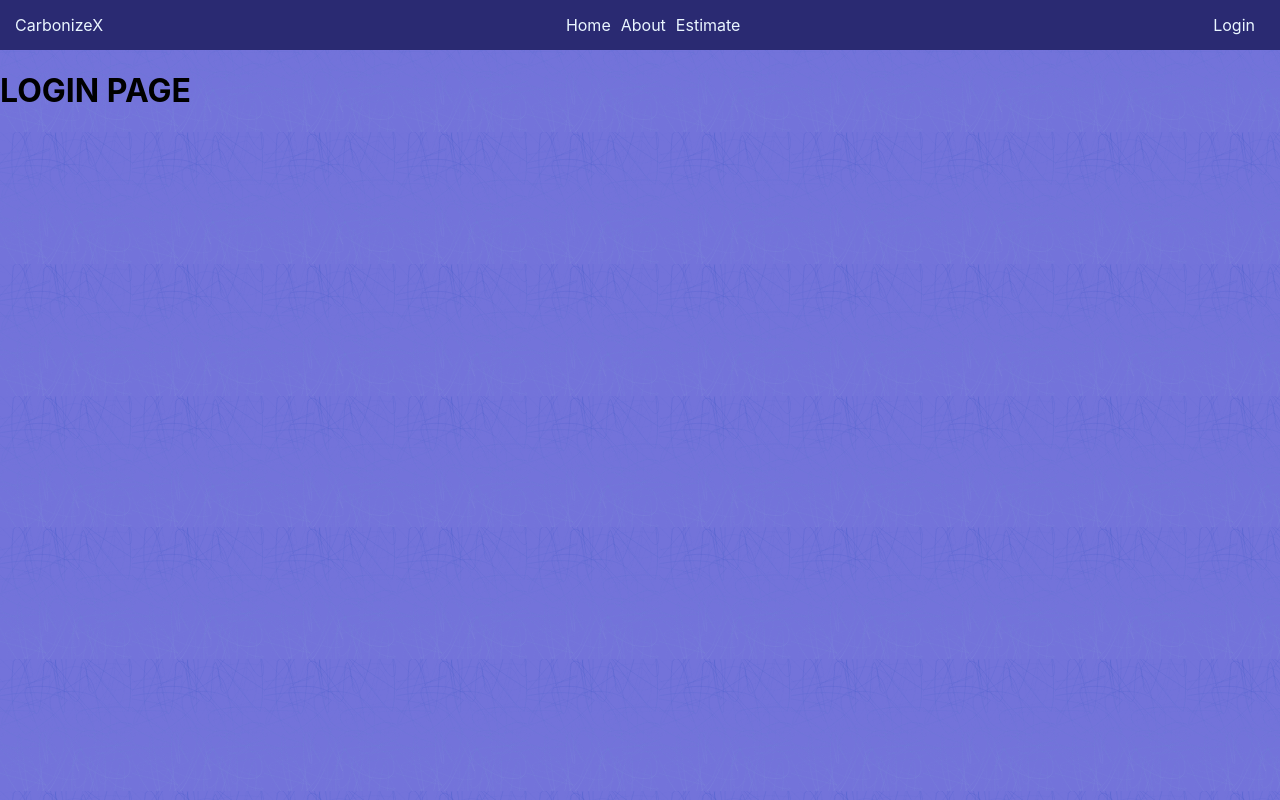
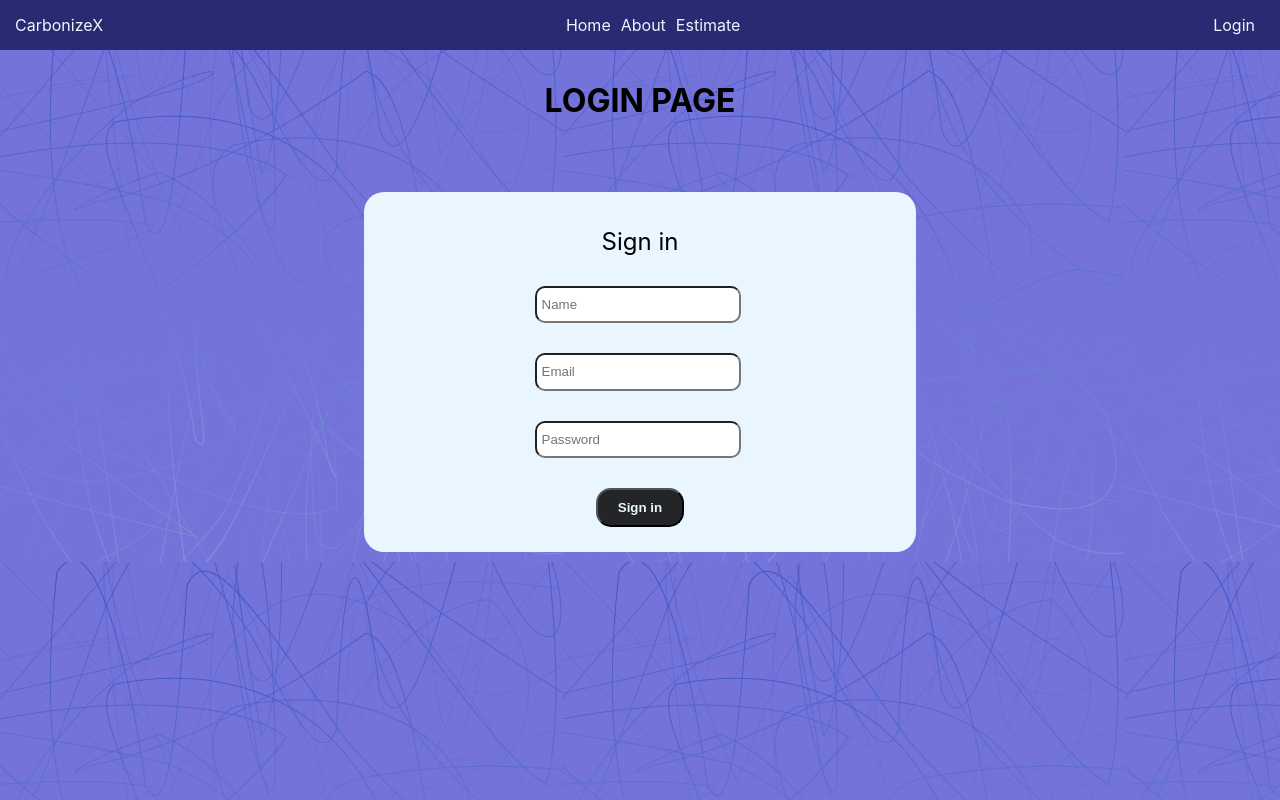
Before and after one commit to AbdiazizAbdullahi/CarbonizeX, a React (Create React App) app: page /login in a window 1280 px wide. Built offline with nearby package versions, Linux system fonts and the light colour scheme.

Commit message:
styling login page

```diff
--- a/src/component/CSS/App.css
+++ b/src/component/CSS/App.css
@@ -11,12 +11,16 @@
   flex-direction: column;
   align-items: center; /* added this line to center the child elements within the wrapper */
   text-align: center;
-  height: 30vh;
+  height: 32vh;
   width: 40vw;
   margin-top: 50px;
   border-radius: 20px;
   background-color: #EAF6FF;
   padding: 20px; /* added this line to add some padding around the wrapper */
+}
+
+.height{
+  height: 40vh;
 }
 
 .header{
@@ -39,7 +43,7 @@
 .form-input{
   width: 15vw;
   height: 25px;
-  border-radius: 15px;
+  border-radius: 10px;
   margin: 5px;
   padding: 5px; /* added this line to add some padding inside the input field */
   margin-right: 10px; /* added this line to add some space between the input and the button */
@@ -53,6 +57,11 @@
   padding: 10px 20px; /* added this line to add some padding around the button */
   font-weight: bold; /* added this line to make the button text bold */
   cursor: pointer; /* added this line to change the cursor to pointer when hovering over the button */
+  text-decoration: none;
+}
+
+.form-btn:hover{
+  background-color: #2a2a72;
 }
 
 /* NavBar styling */
--- a/src/component/HomePage/Home.js
+++ b/src/component/HomePage/Home.js
@@ -25,28 +25,10 @@
             <footer >
             <div className="footer">
                 <ul>
-                    <li><Link to="/">Home</Link></li>
+                    <li><Link exact to="/estimate">Estimate</Link></li>
                     <li><Link to="/aboutus">About Us</Link></li>
                     <li><Link to="/login">Login</Link></li>
                 </ul>
-
-                {/* <ul className="social">
-                    <li>
-                        <a href="https://www.facebook.com"><i className="fa fa-facebook"></i></a>
-                    </li>
-                    <li>
-                        <a href="https://www.twitter.com"><i className="fa fa-twitter"></i></a>
-                    </li>
-                    <li>
-                        <a href="https://www.instagram.com"><i className="fa fa-instagram"></i></a>
-                    </li>
-                    <li>
-                        <a href="https://www.youtube.com"><i className="fa fa-youtube"></i></a>
-                    </li>
-                    <li>
-                        <a href="https://www.linkedin.com"><i className="fa fa-linkedin"></i></a>
-                    </li>
-                </ul> */}
 
                 <p> All rights reserved.</p>
             </div>
--- a/src/component/HomePage/Login.js
+++ b/src/component/HomePage/Login.js
@@ -1,11 +1,33 @@
-import React from "react";
+import React, { useState } from "react";
+import { Link } from "react-router-dom"
 
 function Login(){
-    return(
-        <div>
-            <h1>LOGIN PAGE</h1>
-        </div>
-    )
+
+  const [name, setName] = useState("")
+  const [email, setEmail] = useState("")
+  const [password, setPassword] = useState("")
+
+  function Done(){
+    alert(`Welcome ${name}`);
+    console.log(email);
+    console.log(password);
+
+  }
+  return(
+      <div className="form-container">
+          <h1>LOGIN PAGE</h1>
+          <div className="form-wrapper height">
+            <h3 className="header">Sign in</h3>
+            <input className="form-input" type="text" onChange={(e) => setName(e.target.value)} placeholder="Name" />
+            <br />
+            <input className="form-input" type="text" onChange={(e) => setEmail(e.target.value)} placeholder="Email" />
+            <br />
+            <input className="form-input" type="password" onChange={(e) => setPassword(e.target.value)} placeholder="Password" />
+            <br />
+            <Link to={"/"}><button className="form-btn" onClick={Done}>Sign in</button></Link>
+          </div>
+      </div>
+  )
 }
 
 export default Login;
--- a/src/component/zizu/Electricity.js
+++ b/src/component/zizu/Electricity.js
@@ -46,7 +46,8 @@
                 <input className="form-input" type="number" value={inputValue} onChange={handleChange} placeholder="Kwh Units" />
                 <button className="form-btn" type="submit">Estimate</button>
             </form>
-            <Link to="../visual/GetData" >TableLink</Link>
+            <br />
+            <Link className="form-btn" to="../visual/GetData" >Tables & Charts</Link>
         </div>
 
         {response.data && response.data.attributes && <Ecard amount={response.data.attributes.carbon_kg}/>}
--- a/src/component/zizu/Fuel.js
+++ b/src/component/zizu/Fuel.js
@@ -46,7 +46,8 @@
                 <input className="form-input" type="number" value={inputValue} onChange={handleChange} placeholder="Units " />
                 <button className="form-btn" type="submit">Estimate</button>
             </form>
-            <Link to="../visual/GetData" >TableLink</Link>
+            <br />
+            <Link className="form-btn" to="../visual/GetData" >TableLink</Link>
         </div>
         <div>
         {response.data && response.data.attributes && <Ecard amount={response.data.attributes.carbon_kg}/>}
--- a/src/component/zizu/Shipping.js
+++ b/src/component/zizu/Shipping.js
@@ -55,7 +55,8 @@
                       <input className="form-input" type="number" value={distance} onChange={handleDistanceChange} placeholder="distance in KM" />
                       <button className="form-btn" type="submit">Estimate</button>
                   </form>
-                  <Link to="../visual/GetData" >TableLink</Link>
+                  <br />
+                  <Link className="form-btn" to="../visual/GetData" >TableLink</Link>
               </div>
 
               <div>
```
Also changed, not shown: 1 other file (tests, documents, lock files or other folders).
